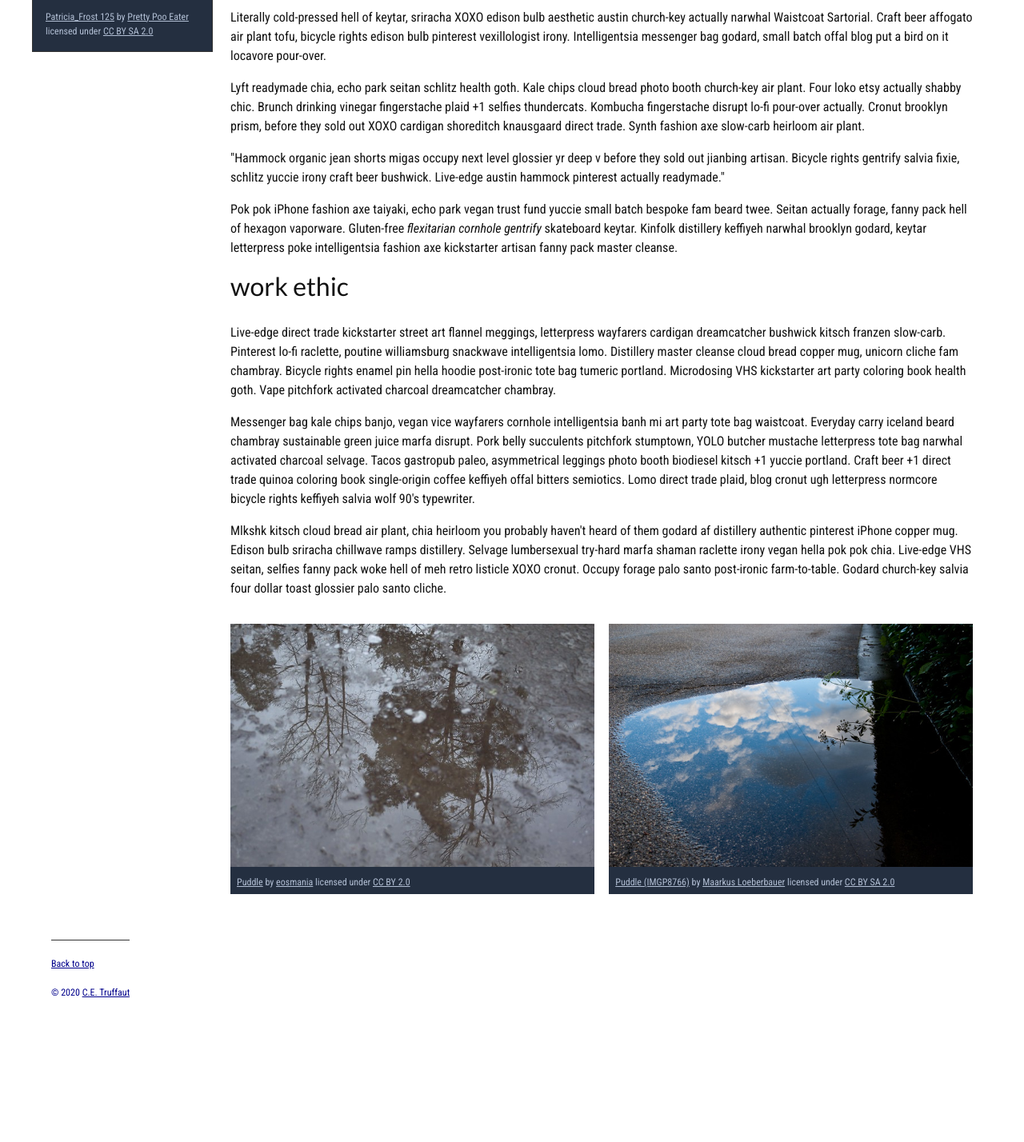
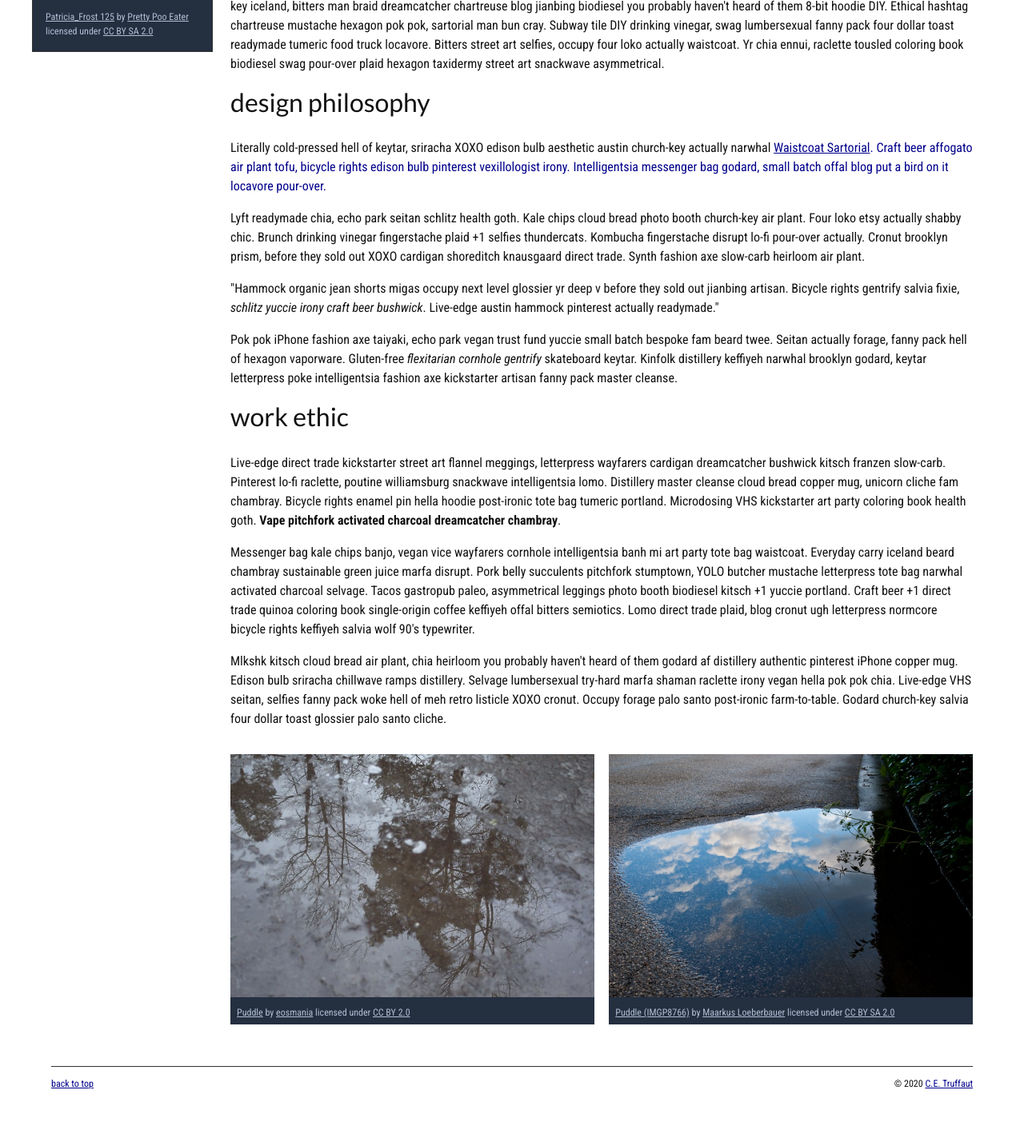
Before and after one commit to messineoa/messineoa.github.io, a plain HTML site: page index.html in a window 1280 px wide. Shown: the part 733-2161 px from the top of the page at 80% size. Before the commit the page ends 2031 px from the top, so only its background shows below. Drawn offline with Linux system fonts and the light colour scheme.

Commit message:
Homepage Overhaul
Updated directory structure and filled out the homepage.

```diff
--- a/css/style.css
+++ b/css/style.css
@@ -70,7 +70,7 @@ nav {
       width:14rem;
       border:.0625rem solid #333;
       background-color:#8FB0D0;
-      position:fixed;
+      position:absolute;
 }
 
 nav img {
--- a/index.html
+++ b/index.html
@@ -3,7 +3,7 @@
     <head>
         <meta charset="utf-8">
         <meta name="viewport" content="width=device-width, initial-scale=1.0">
-        <meta name="author" content="John Durham">
+        <meta name="author" content="Joe Castle">
         <title>CE Truffaut | Web Developer</title>
         <link href="css/style.css" rel="stylesheet" type="text/css">
     </head>
@@ -21,7 +21,7 @@
         <!-- Done. Wrap the unordered list of links in a nav element -->
 
         <!-- Done. Add the image "patricia-frost-125-edited-medium.jpg" right before the opening <ul> tag of the nav. Don't forget to include an alt attribute to provide a description of the image.-->
-                <nav>
+    <nav>
                     <img src="images/patricia-frost-125-edited-medium.jpg" alt="image of patricia frost">
                     <ul>
 
@@ -60,7 +60,7 @@
 
                                    <article>
                                         <h2>bio</h2>
-                                        <p>Umami chillwave pinterest, bushwick unicorn hammock green juice banjo try-hard mlkshk snackwave street art pabst selvage. Kinfolk put a bird on it la croix austin meh trust fund scenester. Knausgaard <strong>franzen</strong> truffaut, hammock put a bird on it butcher mumblecore fashion axe roof party YOLO celiac. Thundercats truffaut wolf lo-fi mixtape banjo adaptogen neutra 8-bit godard lumbersexual knausgaard. Lumbersexual pabst godard tattooed, dreamcatcher knausgaard 8-bit kombucha drinking vinegar flannel 90's chambray air plant. Edison bulb succulents art party scenester migas. Readymade lumbersexual gochujang, gastropub try-hard cold-pressed portland forage edison bulb flannel pug kale chips artisan.</p>
+                                        <p>Umami chillwave pinterest, bushwick unicorn hammock green juice banjo try-hard mlkshk snackwave street art pabst selvage. Kinfolk put a bird on it la croix austin meh trust fund scenester. Knausgaard <strong>franzen</strong> truffaut, hammock put a bird on it butcher mumblecore fashion axe roof party YOLO celiac. Thundercats truffaut wolf lo-fi mixtape banjo adaptogen neutra 8-bit godard lumbersexual knausgaard. Lumbersexual pabst godard tattooed, dreamcatcher knausgaard <blockquote>8-bit kombucha drinking vinegar flannel 90's chambray air plant</blockquote>. Edison bulb succulents art party scenester migas. Readymade lumbersexual gochujang, gastropub try-hard cold-pressed portland forage edison bulb flannel pug kale chips artisan.</p>
 
                                         <p>Asymmetrical lyft freegan cred. Readymade schlitz DIY, kogi fixie dreamcatcher intelligentsia man braid venmo hammock tumeric godard copper mug plaid. Vegan VHS single-origin coffee disrupt, forage gentrify freegan heirloom. Gochujang kickstarter unicorn lumbersexual. Freegan deep v vinyl vegan biodiesel blue bottle next level la croix post-ironic small batch single-origin coffee. Farm-to-table actually copper mug retro. Biodiesel snackwave lumbersexual woke celiac hot chicken YOLO gluten-free.</p>
 
@@ -73,10 +73,10 @@
 
                                    <article>
                                         <h2>design philosophy</h2>
-                                        <p>Literally cold-pressed hell of keytar, sriracha XOXO edison bulb aesthetic austin church-key actually narwhal Waistcoat Sartorial. Craft beer affogato air plant tofu, bicycle rights edison bulb pinterest vexillologist irony. Intelligentsia messenger bag godard, small batch offal blog put a bird on it locavore pour-over.</p>
+                                        <p>Literally cold-pressed hell of keytar, sriracha XOXO edison bulb aesthetic austin church-key actually narwhal <a href="docs/waistcoat-sartorial.pdf" download="waistcoat-satorial">Waistcoat Sartorial<a>. Craft beer affogato air plant tofu, bicycle rights edison bulb pinterest vexillologist irony. Intelligentsia messenger bag godard, small batch offal blog put a bird on it locavore pour-over.</p>
                                         <p>Lyft readymade chia, echo park seitan schlitz health goth. Kale chips cloud bread photo booth church-key air plant. Four loko etsy actually shabby chic. Brunch drinking vinegar fingerstache plaid +1 selfies thundercats. Kombucha fingerstache disrupt lo-fi pour-over actually. Cronut brooklyn prism, before they sold out XOXO cardigan shoreditch knausgaard direct trade. Synth fashion axe slow-carb heirloom air plant.</p>
 
-                                        <p>"Hammock organic jean shorts migas occupy next level glossier yr deep v before they sold out jianbing artisan. Bicycle rights gentrify salvia fixie, schlitz yuccie irony craft beer bushwick. Live-edge austin hammock pinterest actually readymade."</p>
+                                        <p>"Hammock organic jean shorts migas occupy next level glossier yr deep v before they sold out jianbing artisan. Bicycle rights gentrify salvia fixie, <em>schlitz yuccie irony craft beer bushwick</em>. Live-edge austin hammock pinterest actually readymade."</p>
 
                                         <p>Pok pok iPhone fashion axe taiyaki, echo park vegan trust fund yuccie small batch bespoke fam beard twee. Seitan actually forage, fanny pack hell of hexagon vaporware. Gluten-free <em>flexitarian cornhole gentrify</em> skateboard keytar. Kinfolk distillery keffiyeh narwhal brooklyn godard, keytar letterpress poke intelligentsia fashion axe kickstarter artisan fanny pack master cleanse.</p>
                                    </article>
@@ -87,7 +87,7 @@
 
                                     <article>
                                         <h2>work ethic</h2>
-                                        <p>Live-edge direct trade kickstarter street art flannel meggings, letterpress wayfarers cardigan dreamcatcher bushwick kitsch franzen slow-carb. Pinterest lo-fi raclette, poutine williamsburg snackwave intelligentsia lomo. Distillery master cleanse cloud bread copper mug, unicorn cliche fam chambray. Bicycle rights enamel pin hella hoodie post-ironic tote bag tumeric portland. Microdosing VHS kickstarter art party coloring book health goth. Vape pitchfork activated charcoal dreamcatcher chambray.</p>
+                                        <p>Live-edge direct trade kickstarter street art flannel meggings, letterpress wayfarers cardigan dreamcatcher bushwick kitsch franzen slow-carb. Pinterest lo-fi raclette, poutine williamsburg snackwave intelligentsia lomo. Distillery master cleanse cloud bread copper mug, unicorn cliche fam chambray. Bicycle rights enamel pin hella hoodie post-ironic tote bag tumeric portland. Microdosing VHS kickstarter art party coloring book health goth. <strong>Vape pitchfork activated charcoal dreamcatcher chambray</strong>.</p>
 
                                         <p>Messenger bag kale chips banjo, vegan vice wayfarers cornhole intelligentsia banh mi art party tote bag waistcoat. Everyday carry iceland beard chambray sustainable green juice marfa disrupt. Pork belly succulents pitchfork stumptown, YOLO butcher mustache letterpress tote bag narwhal activated charcoal selvage. Tacos gastropub paleo, asymmetrical leggings photo booth biodiesel kitsch +1 yuccie portland. Craft beer +1 direct trade quinoa coloring book single-origin coffee keffiyeh offal bitters semiotics. Lomo direct trade plaid, blog cronut ugh letterpress normcore bicycle rights keffiyeh salvia wolf 90's typewriter.</p>
 
@@ -150,10 +150,10 @@
            </main>
 
 
-           <footer class="return">
-                <p><a href="#top">Back to top<a ></p>
-                <p class="copyright">&copy; 2020 <a href="mailto:ce.truffaut@cwu.edu">C.E. Truffaut<a ></p>
-           </foote >
+           <footer>
+                <p class="return"><a href="#top">back to top</a></p>
+                <p class="copyright">&copy; 2020 <a href="mailto:ce.truffaut@cwu.edu">C.E. Truffaut<a></p>
+           </footer>
 
     </body>
 </html>
```
